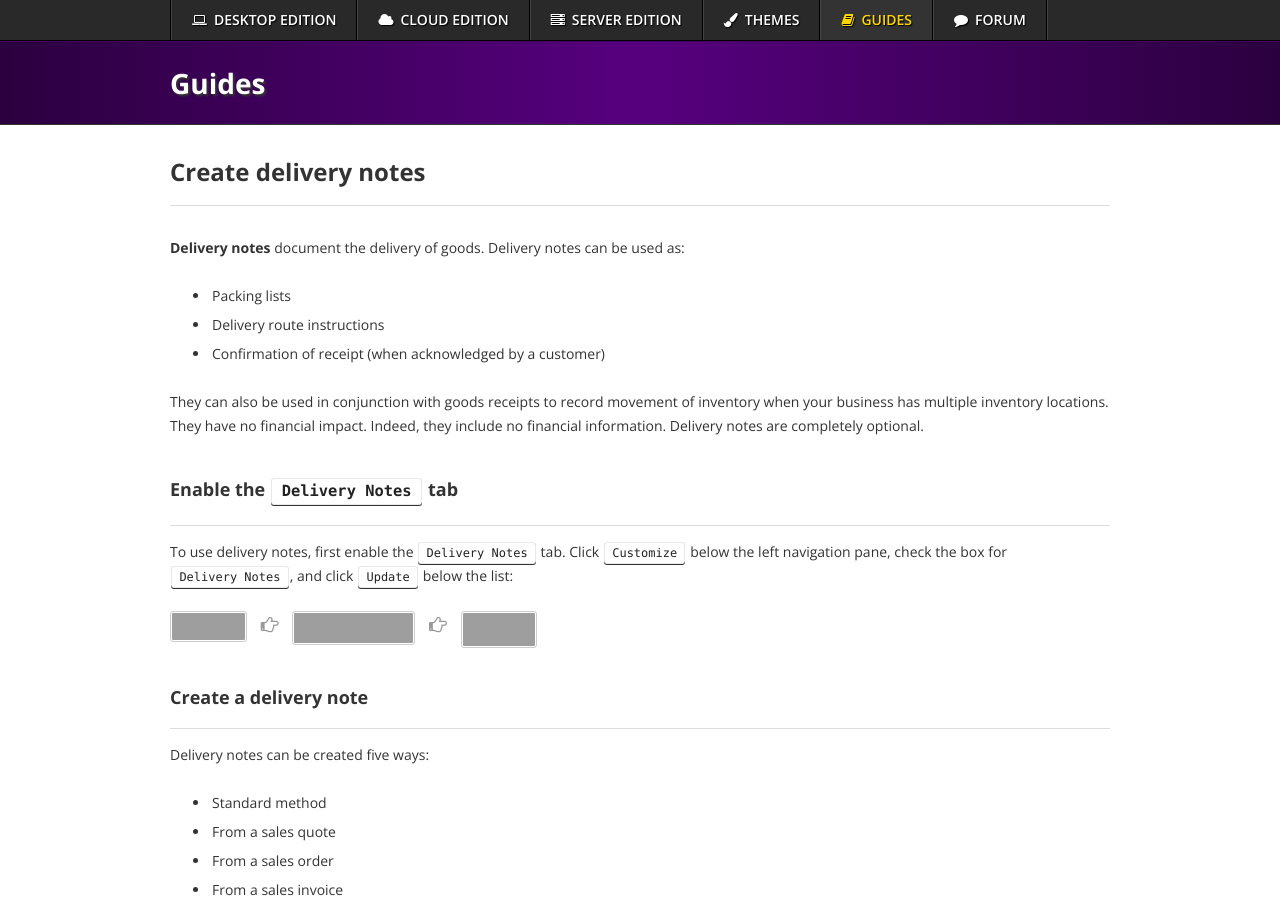
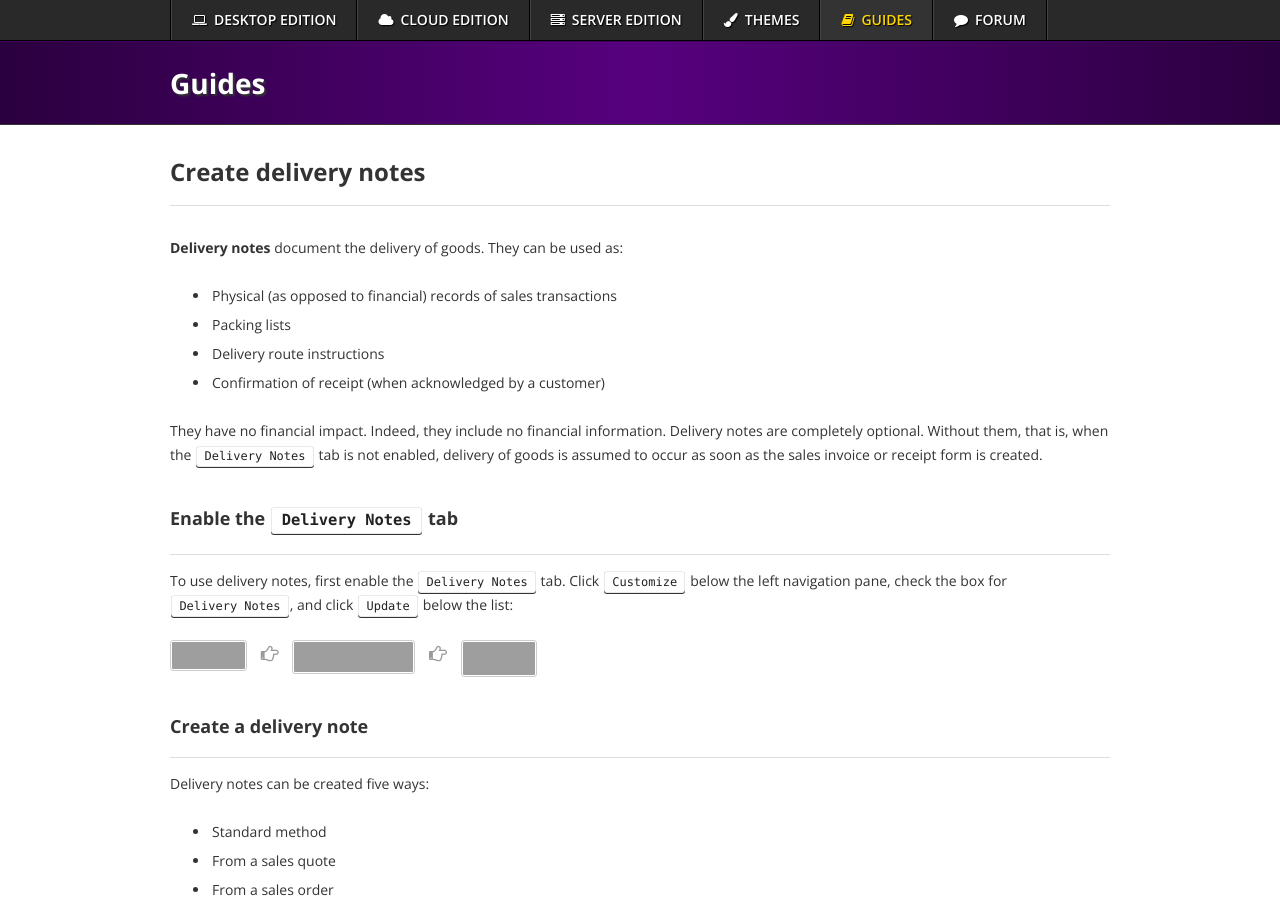
Before and after one commit to 3etechinns/www.manager.io, a Jekyll site: the page built from _guides/10676.html, in a window 1280 px wide and 900 px high, cut to the strip 0-900 px from the top of the window. Built offline with Jekyll 4.4.1, drawn with Linux system fonts in a browser that asks for light colours; nearby versions of some CDN libraries; comment, search, counter and statistics services are not loaded; some of the changed text lies outside the part shown; grey boxes are pictures that could not be loaded.

Commit message:
Updating existing guide

```diff
--- a/_guides/10676.html
+++ b/_guides/10676.html
@@ -3,15 +3,16 @@ layout: guide
 title: Create delivery notes
 tags: delivery-notes sales-quote-view sales-order-view sales-invoice-view credit-note-view delivery-note-form
 ---
-<p><strong>Delivery notes</strong> document the delivery of goods. Delivery notes can be used as:</p>
+<p><strong>Delivery notes</strong> document the delivery of goods. They can be used as:</p>
 
 <ul>
+<li>Physical (as opposed to financial) records of sales transactions</li>
 <li>Packing lists</li>
 <li>Delivery route instructions</li>
 <li>Confirmation of receipt (when acknowledged by a customer)</li>
 </ul>
 
-<p>They can also be used in conjunction with goods receipts to record movement of inventory when your business has multiple inventory locations. They have no financial impact. Indeed, they include no financial information. Delivery notes are completely optional.</p>
+<p>They have no financial impact. Indeed, they include no financial information. Delivery notes are completely optional. Without them, that is, when the <kbd>Delivery Notes</kbd> tab is not enabled, delivery of goods is assumed to occur as soon as the sales invoice or receipt form is created.</p>
 
 <h3>Enable the <kbd>Delivery Notes</kbd> tab</h3>
 
@@ -83,8 +84,10 @@ tags: delivery-notes sales-quote-view sales-order-view sales-invoice-view credit
 <li>Credit notes</li>
 </ul>
 
-<p>When viewing an eligible form, click <kbd>Copy to ...</kbd> and select <em>Delivery Note</em>:</p>
+<p>When viewing an eligible form, click <kbd>Copy to ...</kbd> and select <em>New Delivery Note</em>:</p>
 
 <p><img src="/uploads/manager1/original/2X/0/0899abcd5a492d95c5640783210d2212644ed1c3.png" width="378" height="232"></p>
 
 <p>A completed delivery note entry screen will appear. Edit as required and click <kbd>Create</kbd>.</p>
+
+<table style="background-color: #ffffdb; border-radius: 10px; margin-bottom: 20px"><tr><td style="font-size: 48px; opacity: 0.25; padding: 20px; padding-top: 15px; padding-right: 0px; vertical-align: top"><i class="fa fa-warning"></i></td><td style="padding: 20px"><p><strong>Caution</strong><br>Think carefully before enabling the <kbd>Goods Receipts</kbd> or <kbd>Delivery Notes</kbd> tabs. Once you have started using them, you must continue. Manager will not allow you to disable the tabs after the first goods receipt or delivery note is created. The functionality these tabs provide can be very important for some businesses. But they also entail extra work every time an inventory item is purchased or sold. Consider creating a test company to explore whether they are truly necessary for your business. They can always be added later.</p></td></tr></table>
```
